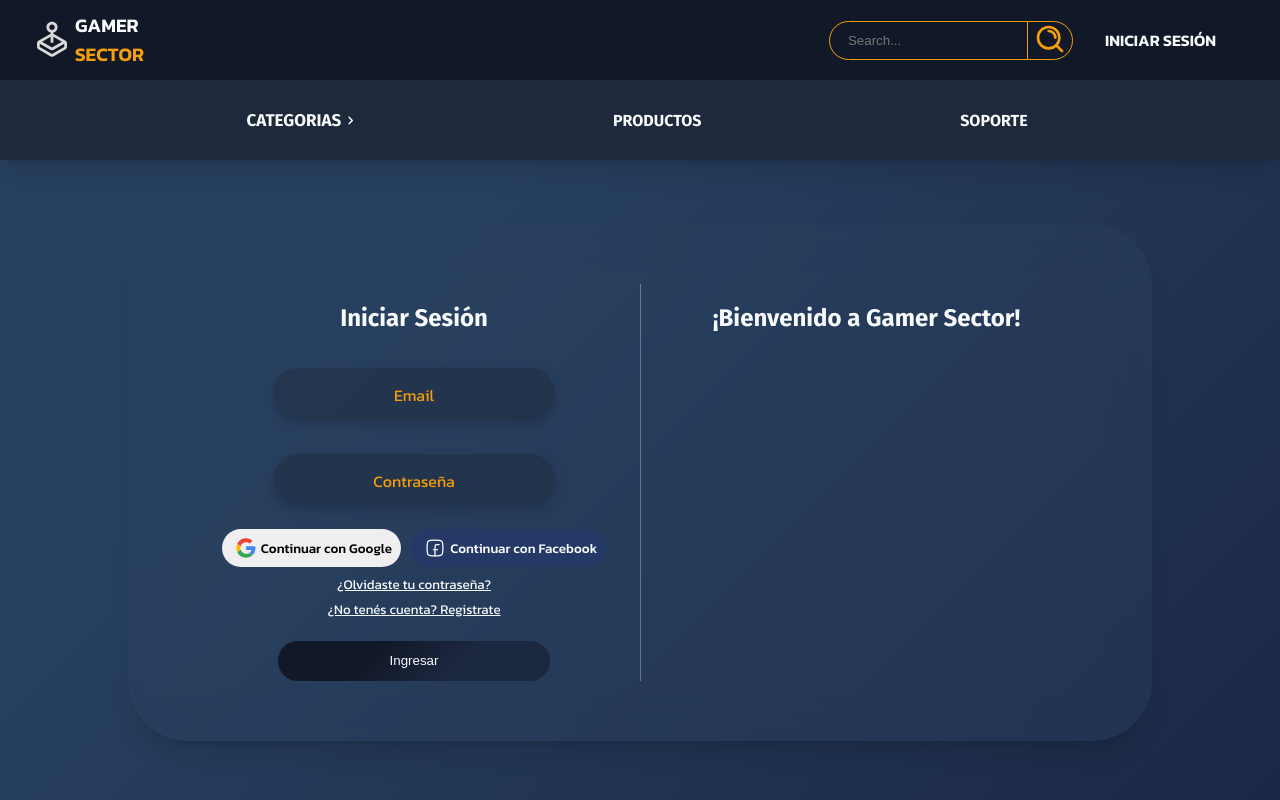
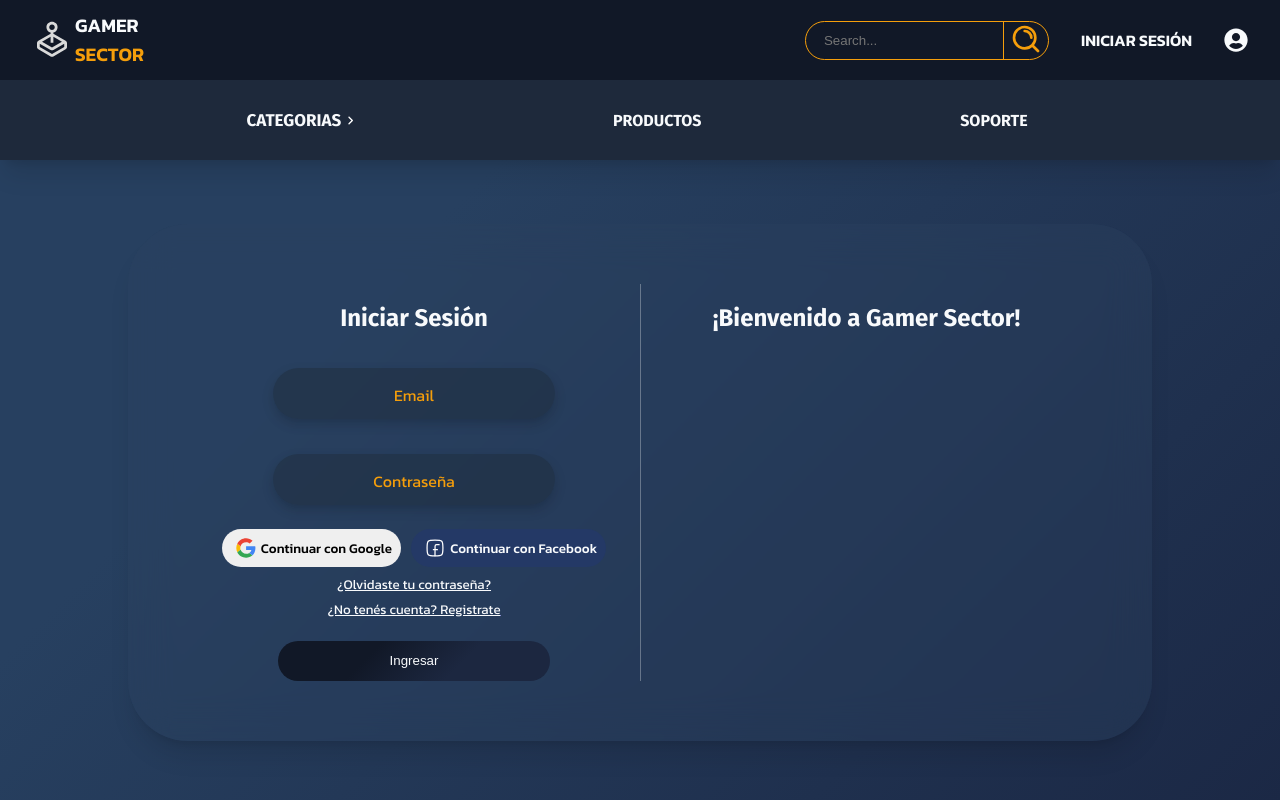
Before and after one commit to MartinEAcosta/gamer-sector-react, a React (Vite) app in the folder gamer-sector/: page /auth/login in a window 1280 px wide. Shown: the top 800 px of the page. Built offline with nearby package versions, Linux system fonts and the light colour scheme; a web font is replaced by a local one.

Commit message:
agrego botón de profile y corrijo animaciones

```diff
--- a/gamer-sector/src/auth/components/FormLogin.jsx
+++ b/gamer-sector/src/auth/components/FormLogin.jsx
@@ -1,4 +1,4 @@
-import { Link, useNavigate } from 'react-router-dom';
+import { Link } from 'react-router-dom';
 import global from '../styles/FormGlobal.module.css';
 import { useForm } from '../../hooks/useForm';
 import FacebookSVG from '../../assets/facebook-white.svg';
--- a/gamer-sector/src/auth/components/FormRegister.jsx
+++ b/gamer-sector/src/auth/components/FormRegister.jsx
@@ -8,7 +8,7 @@
 
 export const FormRegister = () => {
 
-  const { status , startRegister } = useAuthStore();
+  const { startRegister } = useAuthStore();
 
   const { email , firstname , lastname , password , onInputChange } = useForm({
       email            : '',
--- a/gamer-sector/src/hooks/useAuthStore.js
+++ b/gamer-sector/src/hooks/useAuthStore.js
@@ -36,7 +36,7 @@
             localStorage.setItem('token', data.token);
             localStorage.setItem('token-init-date', new Date().getTime());
 
-            dispatch( onLogin( { email , firstname: data.user.firstName , lastname: data.user.lastName ,  id: data.user.id } ) );
+            dispatch( onLogin( { email , firstname: data.user.firstname , lastname: data.user.lastname ,  id: data.user.id } ) );
 
         }
         catch(error){
--- a/gamer-sector/src/ui/components/Header.jsx
+++ b/gamer-sector/src/ui/components/Header.jsx
@@ -1,7 +1,8 @@
+import { Link, useNavigate } from 'react-router-dom';
+import styles from '../styles/Header.module.css';
+import { SearcherBar } from './SearcherBar';
 import Logo from '../../assets/joystick.svg';
-import { SearcherBar } from './SearcherBar';
-import styles from '../styles/Header.module.css';
-import { Link, useNavigate } from 'react-router-dom';
+import UserIcon from '../../assets/usericon.svg'
 
 export const Header = () => {
 
@@ -13,7 +14,6 @@
             replace: true
         });
     }
-
 
     return (
         <>
@@ -42,9 +42,11 @@
                         <Link className={styles.btnSesion} onClick={ onLogout } >
                             CERRAR SESIÓN
                         </Link>
-                        // Avatar
+
                     }
-
+                    <div className={styles.profileContainer}>
+                        <img src={UserIcon}  alt="User icon" />
+                    </div>
                 </div>
 
             </header>
--- a/gamer-sector/src/ui/styles/Header.module.css
+++ b/gamer-sector/src/ui/styles/Header.module.css
@@ -50,11 +50,6 @@
     align-items: center;
 }
 
-.userIcon{
-    height: 50%;
-    width: auto;
-    margin: 2px;
-}
 
 /* "hover:text-slate-300 text-slate-100 font-roboto font-bold pl-5 py-2 rounded-xl
                             "  */
@@ -65,8 +60,15 @@
     font-weight: 600;
     margin: 10px 2rem;
     text-decoration: none;
+    text-wrap: nowrap;
 }
 
 .btnSesion:hover{
     opacity: 0.9;
 }
+
+.profileContainer{
+    display: flex;
+    width: 6%;
+    height: 50%;
+}
--- a/gamer-sector/src/ui/styles/SubscriptionForm.module.css
+++ b/gamer-sector/src/ui/styles/SubscriptionForm.module.css
@@ -52,9 +52,14 @@
     background-color: #1a2236;
     border: none;
     font-weight: 500;
+    transition: all 0.4s ease-in-out;
+    cursor: pointer;
 }
 
 .btnSumbit:hover{
     background-color: var(--lightPrimary);
     color: var(--brandColor);
+    transition: 0.4s ease-in-out;
+
+
 }
```
Also changed, not shown: gamer-sector/src/assets/gridicons--user.svg (added).
